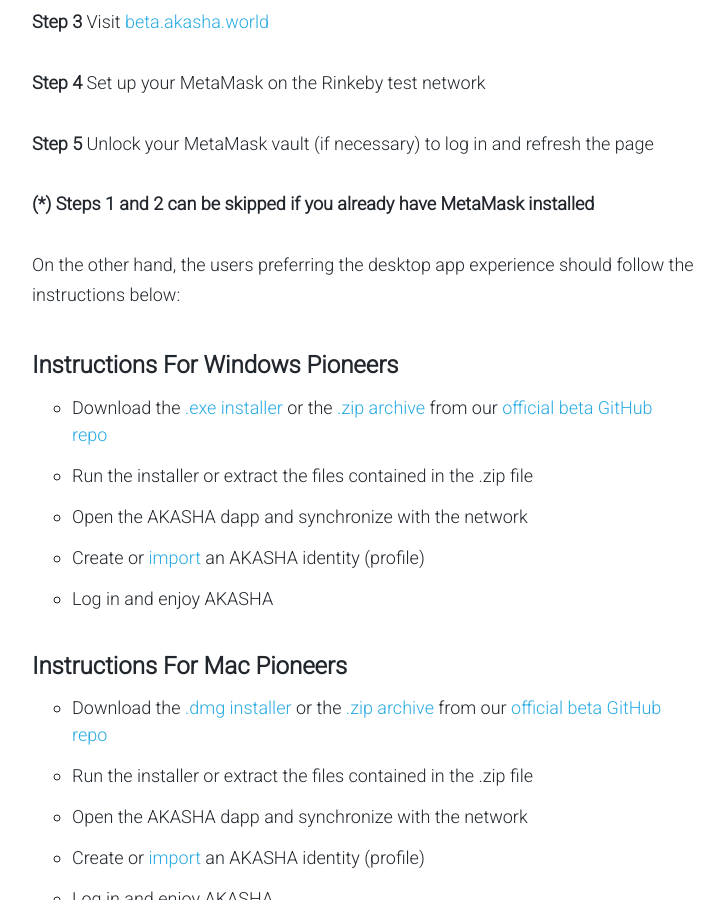
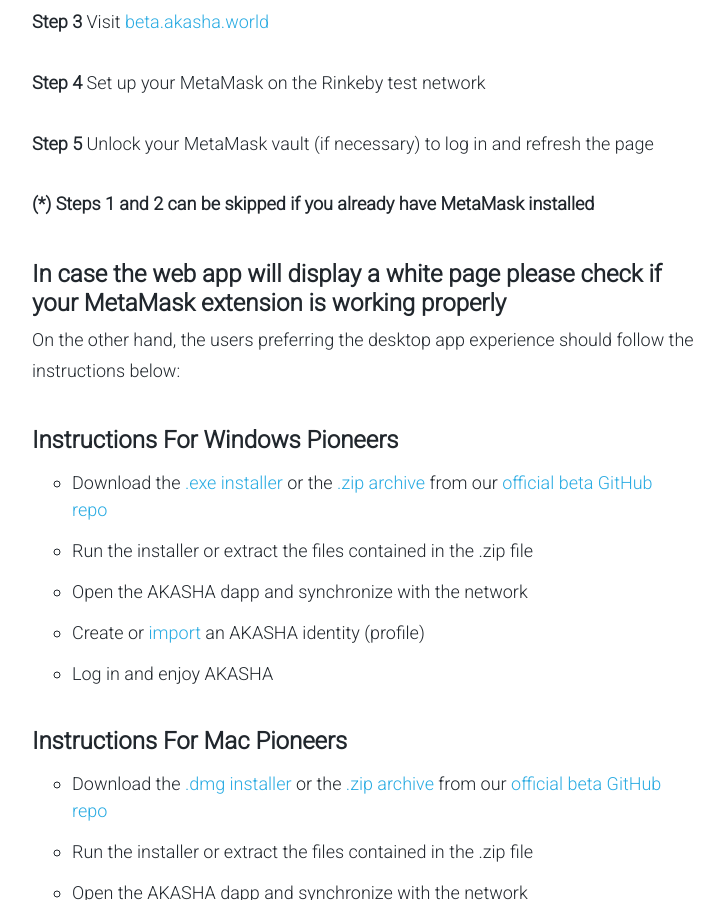
Before and after one commit to AKASHAorg/blog.akasha.world, a Jekyll site: the page built from _posts/2018-04-10-akasha-web-mend-the-gap.md, in a window 1280 px wide and 900 px high, scrolled down 9910 px. Shown: the whole window, without its empty margins (268-992 px from the left). Built offline with Jekyll 4.4.1, drawn with Linux system fonts in a browser that asks for light colours; comment, search, counter and statistics services are not loaded.

Commit message:
Update 2018-04-10-akasha-web-mend-the-gap.md

```diff
--- a/_posts/2018-04-10-akasha-web-mend-the-gap.md
+++ b/_posts/2018-04-10-akasha-web-mend-the-gap.md
@@ -156,6 +156,8 @@ And now, without further ado, here is how you can get started with the web versi
 
 **(*) Steps 1 and 2 can be skipped if you already have MetaMask installed**
 
+#### In case the web app will display a white page please check if your MetaMask extension is working properly
+
 On the other hand, the users preferring the desktop app experience should follow the instructions below:
 
 #### Instructions For Windows Pioneers
```
